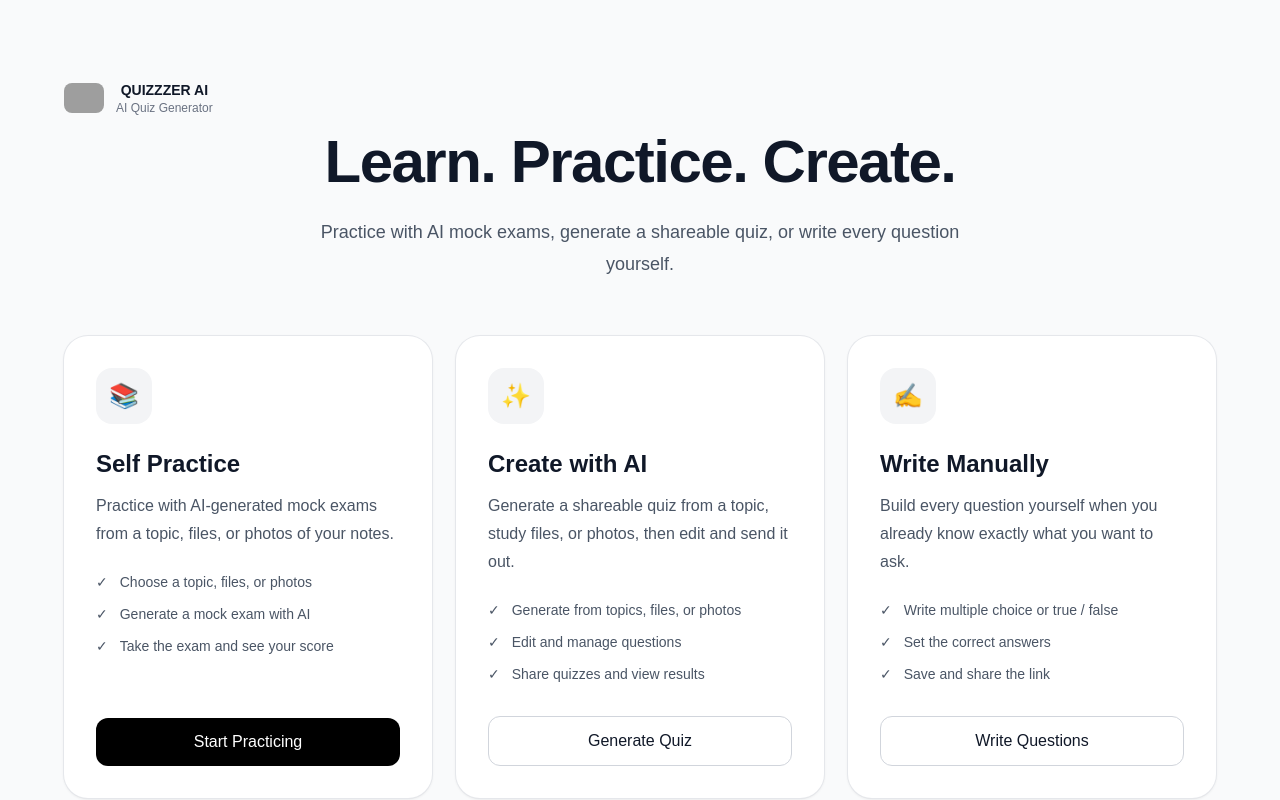
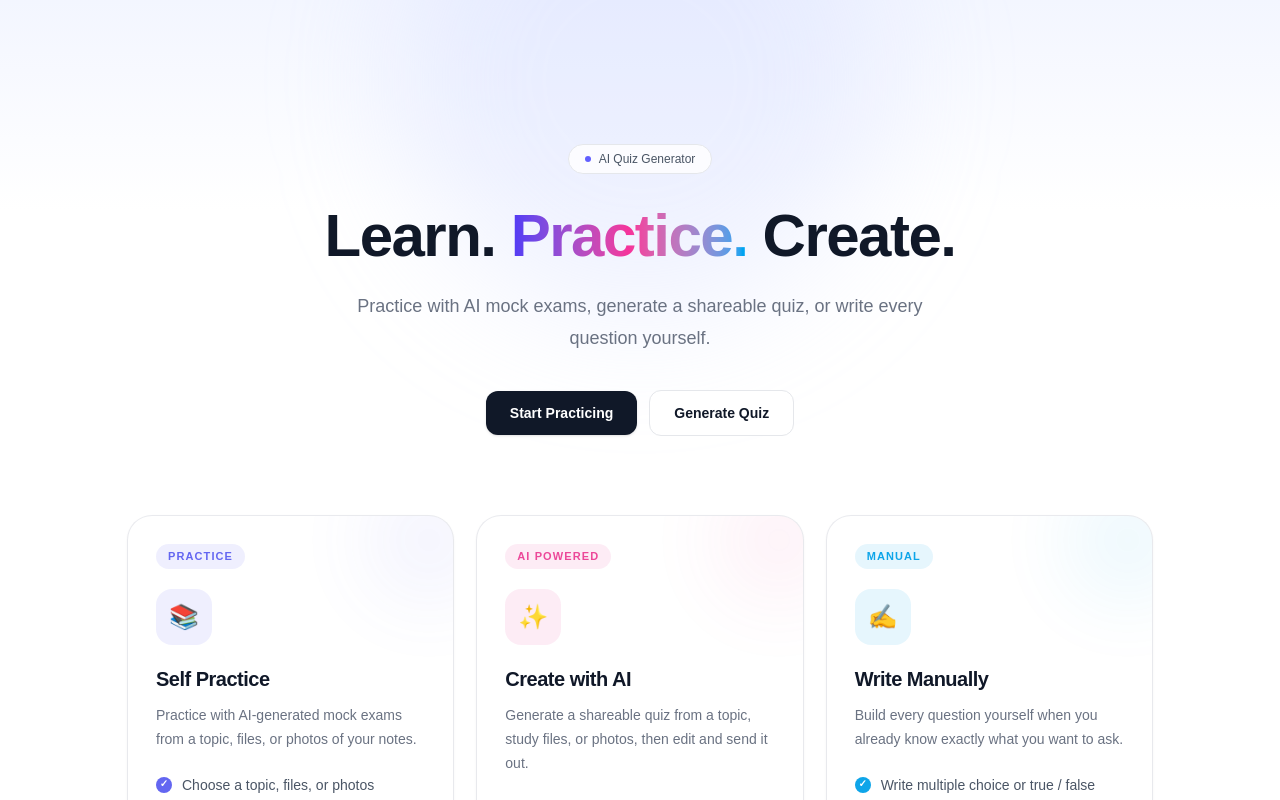
Before and after one commit to CarlT-dev/quizzzer, a Next.js app: page / in a window 1280 px wide. Shown: the top 800 px of the page. Built offline with nearby package versions, Linux system fonts and the light colour scheme; grey boxes are pictures that could not be loaded.

Commit message:
File changes

```diff
--- a/app/page.tsx
+++ b/app/page.tsx
@@ -1,188 +1,113 @@
 import Link from "next/link";
-import Image from "next/image";
+import { FeatureCard } from "@/components/FeatureCard";
+
+const features = [
+  {
+    label: "Practice",
+    icon: "📚",
+    title: "Self Practice",
+    description:
+      "Practice with AI-generated mock exams from a topic, files, or photos of your notes.",
+    features: [
+      "Choose a topic, files, or photos",
+      "Generate a mock exam with AI",
+      "Take the exam and see your score",
+    ],
+    href: "/practice",
+    buttonText: "Start Practicing",
+    accent: "#6366f1",
+    variant: "solid" as const,
+  },
+  {
+    label: "AI Powered",
+    icon: "✨",
+    title: "Create with AI",
+    description:
+      "Generate a shareable quiz from a topic, study files, or photos, then edit and send it out.",
+    features: [
+      "Generate from topics, files, or photos",
+      "Edit and manage questions",
+      "Share quizzes and view results",
+    ],
+    href: "/create-quiz",
+    buttonText: "Generate Quiz",
+    accent: "#ec4899",
+    variant: "outline" as const,
+  },
+  {
+    label: "Manual",
+    icon: "✍️",
+    title: "Write Manually",
+    description:
+      "Build every question yourself when you already know exactly what you want to ask.",
+    features: [
+      "Write multiple choice or true / false",
+      "Set the correct answers",
+      "Save and share the link",
+    ],
+    href: "/create",
+    buttonText: "Write Questions",
+    accent: "#0ea5e9",
+    variant: "outline" as const,
+  },
+];
 
 export default function Home() {
   return (
-    <main className="min-h-screen bg-gray-50">
+    <main className="min-h-screen bg-white">
+      {/* Hero */}
+      <section className="relative overflow-hidden">
+        <div className="pointer-events-none absolute inset-x-0 top-0 h-[420px] bg-gradient-to-b from-indigo-50/70 via-white to-white" />
+        <div className="pointer-events-none absolute left-1/2 top-[-10rem] h-[30rem] w-[30rem] -translate-x-1/2 rounded-full bg-indigo-200/30 blur-3xl" />
 
-      <section className="px-6 py-16 sm:py-20">
+        <div className="relative mx-auto flex max-w-3xl flex-col items-center px-6 pt-28 pb-20 text-center sm:pt-36">
+          <span className="inline-flex items-center gap-2 rounded-full border border-gray-200 bg-white/80 px-4 py-1.5 text-xs font-medium text-gray-600 backdrop-blur">
+            <span className="h-1.5 w-1.5 rounded-full bg-indigo-500" />
+            AI Quiz Generator
+          </span>
 
-        <div className="mx-auto w-full max-w-6xl">
-
-          <div className="text-center">
-
-            <div className="flex items-center gap-3">
-              <Image
-                src="/icon.png"
-                alt="Quizzzer"
-                width={40}
-                height={40}
-                className="rounded-lg"
-              />
-
-              <div>
-                <p className="text-sm font-semibold text-gray-900">
-                  QUIZZZER AI
-                </p>
-
-                <p className="text-xs text-gray-500">
-                  AI Quiz Generator
-                </p>
-              </div>
-            </div>
-
-            <h1 className="mt-4 text-5xl font-bold tracking-tight text-gray-900 sm:text-6xl">
-              Learn. Practice. Create.
+          <h1 className="mt-8 text-5xl font-bold tracking-tight text-gray-900 sm:text-6xl">
+            Learn.{" "}
+            <span className="bg-gradient-to-r from-indigo-600 via-pink-500 to-sky-500 bg-clip-text text-transparent">
+              Practice.
+            </span>{" "}
+            Create.
           </h1>
 
-            <p className="mx-auto mt-6 max-w-2xl text-lg leading-8 text-gray-600">
+          <p className="mt-6 max-w-xl text-lg leading-8 text-gray-500">
             Practice with AI mock exams, generate a shareable
             quiz, or write every question yourself.
           </p>
 
-          </div>
-
-          <div className="mx-auto mt-14 grid gap-6 lg:grid-cols-3">
-
-            <div className="flex flex-col rounded-3xl bg-white p-8 shadow-sm ring-1 ring-gray-200 transition hover:-translate-y-1 hover:shadow-md">
-
-              <div className="flex h-14 w-14 items-center justify-center rounded-2xl bg-gray-100 text-2xl">
-                📚
-              </div>
-
-              <h2 className="mt-6 text-2xl font-bold text-gray-900">
-                Self Practice
-              </h2>
-
-              <p className="mt-3 leading-7 text-gray-600">
-                Practice with AI-generated mock exams from a
-                topic, files, or photos of your notes.
-              </p>
-
-              <ul className="mt-6 flex-1 space-y-3 text-sm text-gray-600">
-
-                <li className="flex gap-3">
-                  <span>✓</span>
-                  Choose a topic, files, or photos
-                </li>
-
-                <li className="flex gap-3">
-                  <span>✓</span>
-                  Generate a mock exam with AI
-                </li>
-
-                <li className="flex gap-3">
-                  <span>✓</span>
-                  Take the exam and see your score
-                </li>
-
-              </ul>
-
+          <div className="mt-9 flex flex-wrap items-center justify-center gap-3">
             <Link
               href="/practice"
-                className="mt-8 block rounded-xl bg-black px-5 py-3 text-center font-medium text-white transition hover:bg-gray-800"
+              className="rounded-xl bg-gray-900 px-6 py-3 text-sm font-semibold text-white shadow-sm transition hover:bg-black"
             >
               Start Practicing
             </Link>
-
-            </div>
-
-            <div className="flex flex-col rounded-3xl bg-white p-8 shadow-sm ring-1 ring-gray-200 transition hover:-translate-y-1 hover:shadow-md">
-
-              <div className="flex h-14 w-14 items-center justify-center rounded-2xl bg-gray-100 text-2xl">
-                ✨
-              </div>
-
-              <h2 className="mt-6 text-2xl font-bold text-gray-900">
-                Create with AI
-              </h2>
-
-              <p className="mt-3 leading-7 text-gray-600">
-                Generate a shareable quiz from a topic, study
-                files, or photos, then edit and send it out.
-              </p>
-
-              <ul className="mt-6 flex-1 space-y-3 text-sm text-gray-600">
-
-                <li className="flex gap-3">
-                  <span>✓</span>
-                  Generate from topics, files, or photos
-                </li>
-
-                <li className="flex gap-3">
-                  <span>✓</span>
-                  Edit and manage questions
-                </li>
-
-                <li className="flex gap-3">
-                  <span>✓</span>
-                  Share quizzes and view results
-                </li>
-
-              </ul>
-
             <Link
               href="/create-quiz"
-                className="mt-8 block rounded-xl border border-gray-300 bg-white px-5 py-3 text-center font-medium text-gray-900 transition hover:bg-gray-50"
+              className="rounded-xl border border-gray-200 bg-white px-6 py-3 text-sm font-semibold text-gray-900 transition hover:border-gray-300 hover:bg-gray-50"
             >
               Generate Quiz
             </Link>
+          </div>
+        </div>
+      </section>
 
+      {/* Features */}
+      <section className="px-6 pb-28">
+        <div className="mx-auto grid w-full max-w-5xl gap-6 lg:grid-cols-3">
+          {features.map((feature) => (
+            <FeatureCard key={feature.title} {...feature} />
+          ))}
         </div>
 
-            <div className="flex flex-col rounded-3xl bg-white p-8 shadow-sm ring-1 ring-gray-200 transition hover:-translate-y-1 hover:shadow-md">
-
-              <div className="flex h-14 w-14 items-center justify-center rounded-2xl bg-gray-100 text-2xl">
-                ✍️
-              </div>
-
-              <h2 className="mt-6 text-2xl font-bold text-gray-900">
-                Write Manually
-              </h2>
-
-              <p className="mt-3 leading-7 text-gray-600">
-                Build every question yourself when you already
-                know exactly what you want to ask.
-              </p>
-
-              <ul className="mt-6 flex-1 space-y-3 text-sm text-gray-600">
-
-                <li className="flex gap-3">
-                  <span>✓</span>
-                  Write multiple choice or true / false
-                </li>
-
-                <li className="flex gap-3">
-                  <span>✓</span>
-                  Set the correct answers
-                </li>
-
-                <li className="flex gap-3">
-                  <span>✓</span>
-                  Save and share the link
-                </li>
-
-              </ul>
-
-              <Link
-                href="/create"
-                className="mt-8 block rounded-xl border border-gray-300 bg-white px-5 py-3 text-center font-medium text-gray-900 transition hover:bg-gray-50"
-              >
-                Write Questions
-              </Link>
-
-            </div>
-
-          </div>
-
-          <p className="mt-12 text-center text-sm text-gray-400">
+        <p className="mt-14 text-center text-sm text-gray-400">
           Powered by AI · Built for learning
         </p>
-
-        </div>
-
       </section>
-
     </main>
   );
 }
--- /dev/null
+++ b/components/FeatureCard.tsx
@@ -0,0 +1,81 @@
+import Link from "next/link";
+
+type FeatureCardProps = {
+  label: string;
+  icon: string;
+  title: string;
+  description: string;
+  features: string[];
+  href: string;
+  buttonText: string;
+  accent: string;
+  variant: "solid" | "outline";
+};
+
+export function FeatureCard({
+  label,
+  icon,
+  title,
+  description,
+  features,
+  href,
+  buttonText,
+  accent,
+  variant,
+}: FeatureCardProps) {
+  return (
+    <div className="group relative flex flex-col overflow-hidden rounded-3xl bg-white p-7 ring-1 ring-gray-200/80 shadow-sm transition duration-300 hover:-translate-y-1.5 hover:shadow-xl hover:ring-gray-300">
+      <div
+        className="pointer-events-none absolute -right-10 -top-10 h-32 w-32 rounded-full opacity-[0.07] blur-2xl transition-opacity duration-300 group-hover:opacity-20"
+        style={{ backgroundColor: accent }}
+      />
+
+      <span
+        className="inline-flex w-fit items-center rounded-full px-3 py-1 text-[11px] font-semibold uppercase tracking-widest"
+        style={{ backgroundColor: `${accent}1a`, color: accent }}
+      >
+        {label}
+      </span>
+
+      <div
+        className="mt-5 flex h-14 w-14 items-center justify-center rounded-2xl text-2xl"
+        style={{ backgroundColor: `${accent}1a` }}
+      >
+        {icon}
+      </div>
+
+      <h2 className="mt-5 text-xl font-bold tracking-tight text-gray-900">
+        {title}
+      </h2>
+
+      <p className="mt-2.5 text-sm leading-6 text-gray-500">
+        {description}
+      </p>
+
+      <ul className="mt-6 flex-1 space-y-3 text-sm text-gray-600">
+        {features.map((feature) => (
+          <li key={feature} className="flex items-start gap-2.5">
+            <span
+              className="mt-0.5 flex h-4 w-4 flex-none items-center justify-center rounded-full text-[10px] font-bold text-white"
+              style={{ backgroundColor: accent }}
+            >
+              ✓
+            </span>
+            {feature}
+          </li>
+        ))}
+      </ul>
+
+      <Link
+        href={href}
+        className={
+          variant === "solid"
+            ? "mt-7 block rounded-xl bg-gray-900 px-5 py-3 text-center text-sm font-semibold text-white transition hover:bg-black"
+            : "mt-7 block rounded-xl border border-gray-200 bg-white px-5 py-3 text-center text-sm font-semibold text-gray-900 transition hover:border-gray-300 hover:bg-gray-50"
+        }
+      >
+        {buttonText}
+      </Link>
+    </div>
+  );
+}
```
Lines whose indentation alone changed are shown as unchanged.
